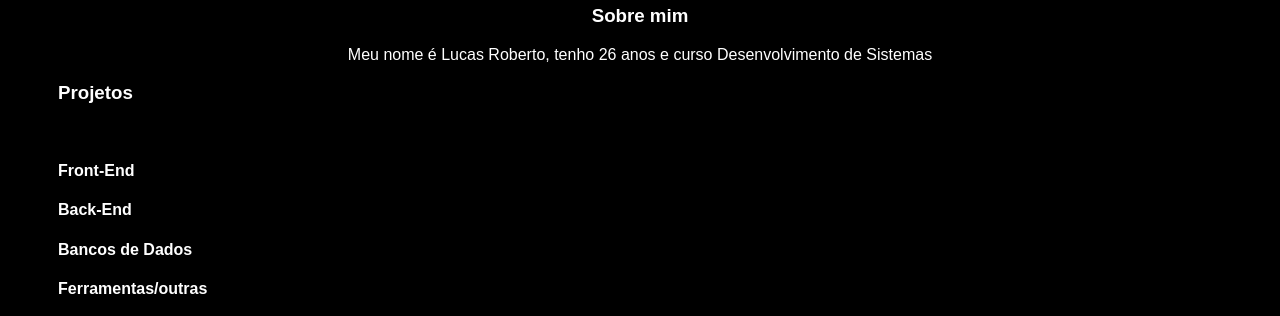
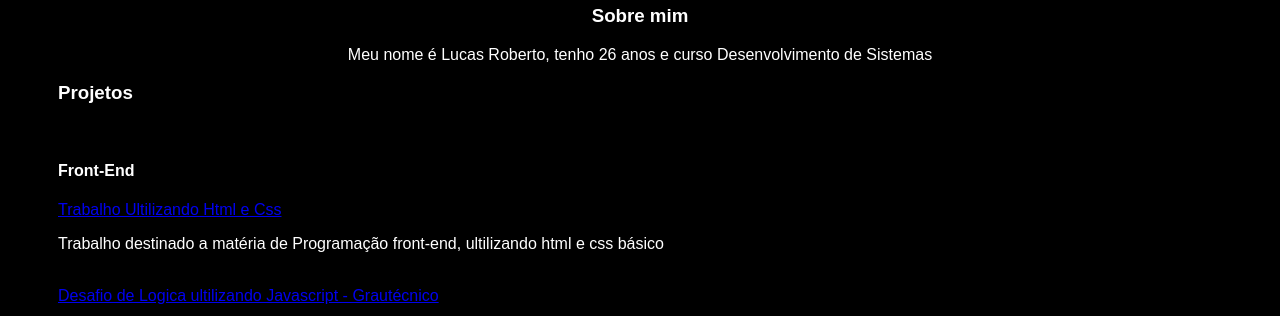
Before and after one commit to LucasSantois/Site_Repositorios, a plain HTML site: page index.html in a window 1280 px wide. Shown: the part 369-685 px from the top of the page. Drawn offline with Linux system fonts and the light colour scheme.

Commit message:
adicionando projetos

```diff
--- a/index.html
+++ b/index.html
@@ -41,7 +41,11 @@
             <h3 id="Projeto">Projetos</h3>
             <br>
             <h4>Front-End</h4>
-            <a href=""></a>
+            <a href="https://github.com/LucasSantois/trabalho_front_end" target="_blank">Trabalho Ultilizando Html e Css</a>
+            <p>Trabalho destinado a matéria de Programação front-end, ultilizando html e css básico</p>
+            <br>
+            <a href="https://github.com/LucasSantois/DesafioLogica" target="_blank">Desafio de Logica ultilizando Javascript - Grautécnico</a>
+            <p>Trabalho destinado a o mini curso de logica de programação ultilizando Javascript - DIOpro</p>
             <h4>Back-End</h4>
             <a href=""></a>
             <h4>Bancos de Dados</h4>
```
